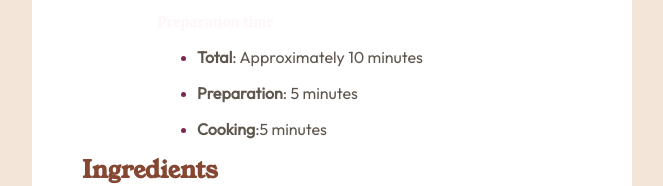
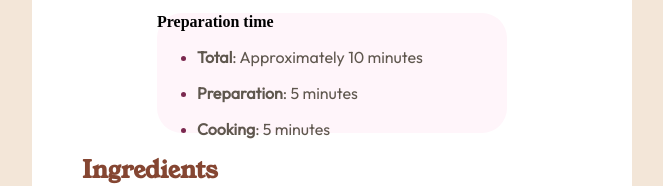
Before and after one commit to sorestar/Recipe_Page-FrontendMentor, a plain HTML site: page index.html in a window 1280 px wide. Shown: the part 491-677 px from the top of the page, without its empty margins (308-971 px from the left). Drawn offline with Linux system fonts and the light colour scheme.

Commit message:
Update index.html

```diff
--- a/index.html
+++ b/index.html
@@ -28,10 +28,10 @@ font-family:'youngserif';
 }
 
 .rosediv{
-  border-radius: 10px;
+  border-radius: 25px;
   margin-left: auto;
   margin-right: auto;
-  color:hsl(330,100%,98%);
+  background-color:hsl(330,100%,98%);
   width:350px;
   height:120px;
 }
@@ -45,9 +45,6 @@ font-family:'youngserif';
   margin-right: auto;
   max-height:fit-content;
   }
-
-
-
 
 
 
@@ -72,13 +69,12 @@ font-family:'youngserif';
 <section>
 
   <div class="rosediv">
-<p style='color:hsl(332,51%,32%) font-family:outfit'><b>Preparation time</b></p>
-<ul style='color:hsl(332,51%,32%)'>
-  <li><p class="info"><b>Total</b>: Approximately 10 minutes</p></li>
-  <li><p class="info"><b>Preparation</b>: 5 minutes</p></li>
-  <li><p class="info"><b>Cooking</b>:5 minutes</p></li>
-
-</ul>
+    <p style='color:hsl(332,51%,32%) font-family:outfit'><b>Preparation time</b></p>
+    <ul style='color:hsl(332,51%,32%)'>
+      <li><p class="info"><b>Total</b>: Approximately 10 minutes</p></li>
+      <li><p class="info"><b>Preparation</b>: 5 minutes</p></li>
+      <li><p class="info"><b>Cooking</b>: 5 minutes</p></li>
+    </ul>
   </div>
 
 </section>
```
